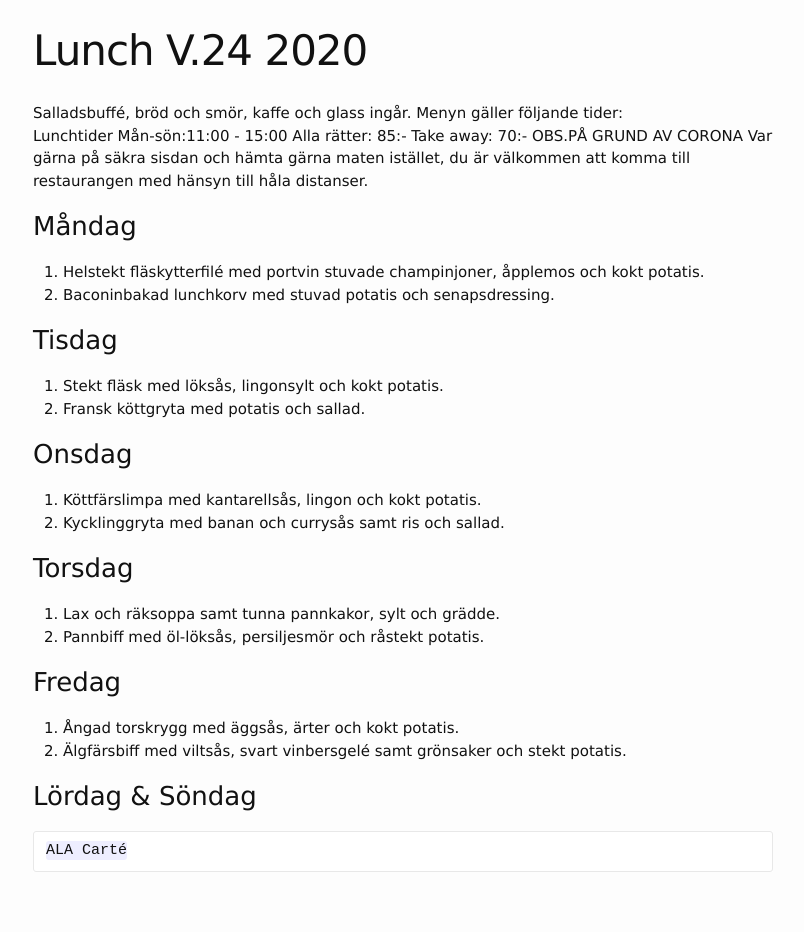
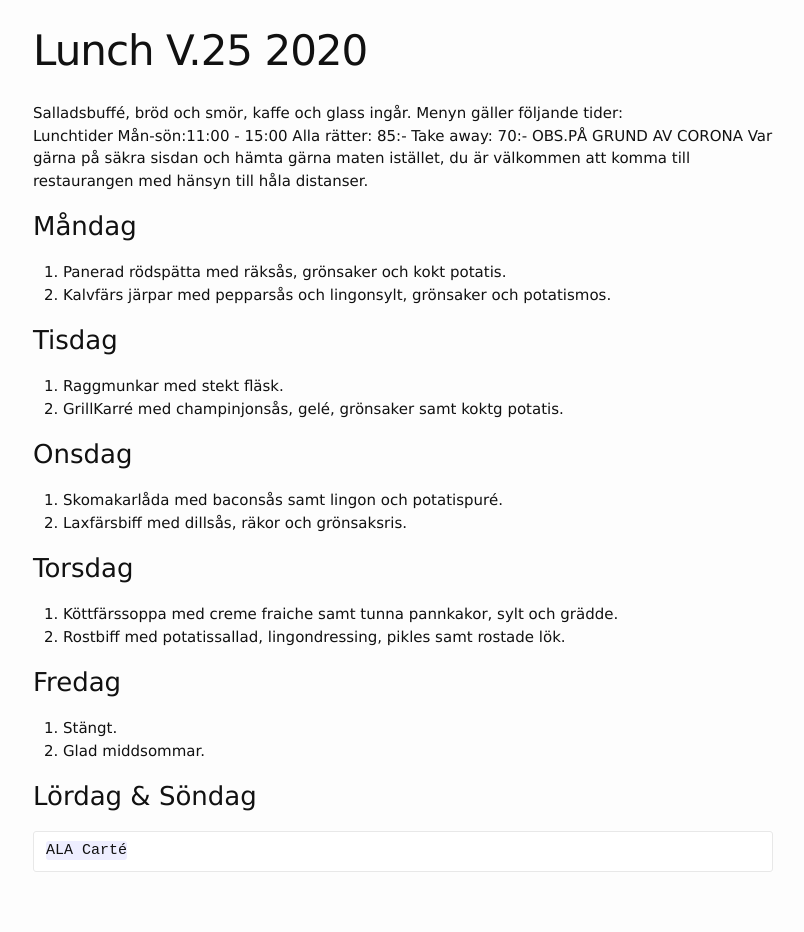
Before and after one commit to FarInn62/farinn62.github.io, a Jekyll site: the page built from lunch.md, in a window 1280 px wide. Shown: the whole page, without its empty margins (237-1041 px from the left). Built offline with Jekyll 4.4.1, drawn with Linux system fonts in a browser that asks for light colours.

Commit message:
Update lunch.md

```diff
--- a/lunch.md
+++ b/lunch.md
@@ -1,6 +1,6 @@
 ---
 layout: foodmenu
-title: Lunch V.24 2020
+title: Lunch V.25 2020
 permalink: /lunch/
 published: true
 ---
@@ -12,25 +12,25 @@ OBS.PÅ GRUND AV CORONA Var gärna på säkra sisdan och hämta gärna maten ist
 
 
 ### Måndag
-1. Helstekt fläskytterfilé med portvin stuvade champinjoner, åpplemos och kokt potatis.
-2. Baconinbakad lunchkorv med stuvad potatis och senapsdressing.
+1. Panerad rödspätta med räksås, grönsaker och kokt potatis.
+2. Kalvfärs järpar med pepparsås och lingonsylt, grönsaker och potatismos.
 
 ### Tisdag
-1. Stekt fläsk med löksås, lingonsylt och kokt potatis.
-2. Fransk köttgryta med potatis och sallad.
+1. Raggmunkar med stekt fläsk.
+2. GrillKarré med champinjonsås, gelé, grönsaker samt koktg potatis.
 
 
 ### Onsdag
-1. Köttfärslimpa med kantarellsås, lingon och kokt potatis.
-2. Kycklinggryta med banan och currysås samt ris och sallad.
+1. Skomakarlåda med baconsås samt lingon och potatispuré.
+2. Laxfärsbiff med dillsås, räkor och grönsaksris.
 
 ### Torsdag
-1. Lax och räksoppa samt tunna pannkakor, sylt och grädde.
-2. Pannbiff med öl-löksås, persiljesmör och råstekt potatis.
+1. Köttfärssoppa med creme fraiche samt tunna pannkakor, sylt och grädde.
+2. Rostbiff med potatissallad, lingondressing, pikles samt rostade lök.
 
 ### Fredag
-1. Ångad torskrygg med äggsås, ärter och kokt potatis.
-2. Älgfärsbiff med viltsås, svart vinbersgelé samt grönsaker och stekt potatis.
+1. Stängt.
+2. Glad middsommar.
 
 ### Lördag & Söndag
     ALA Carté
```
